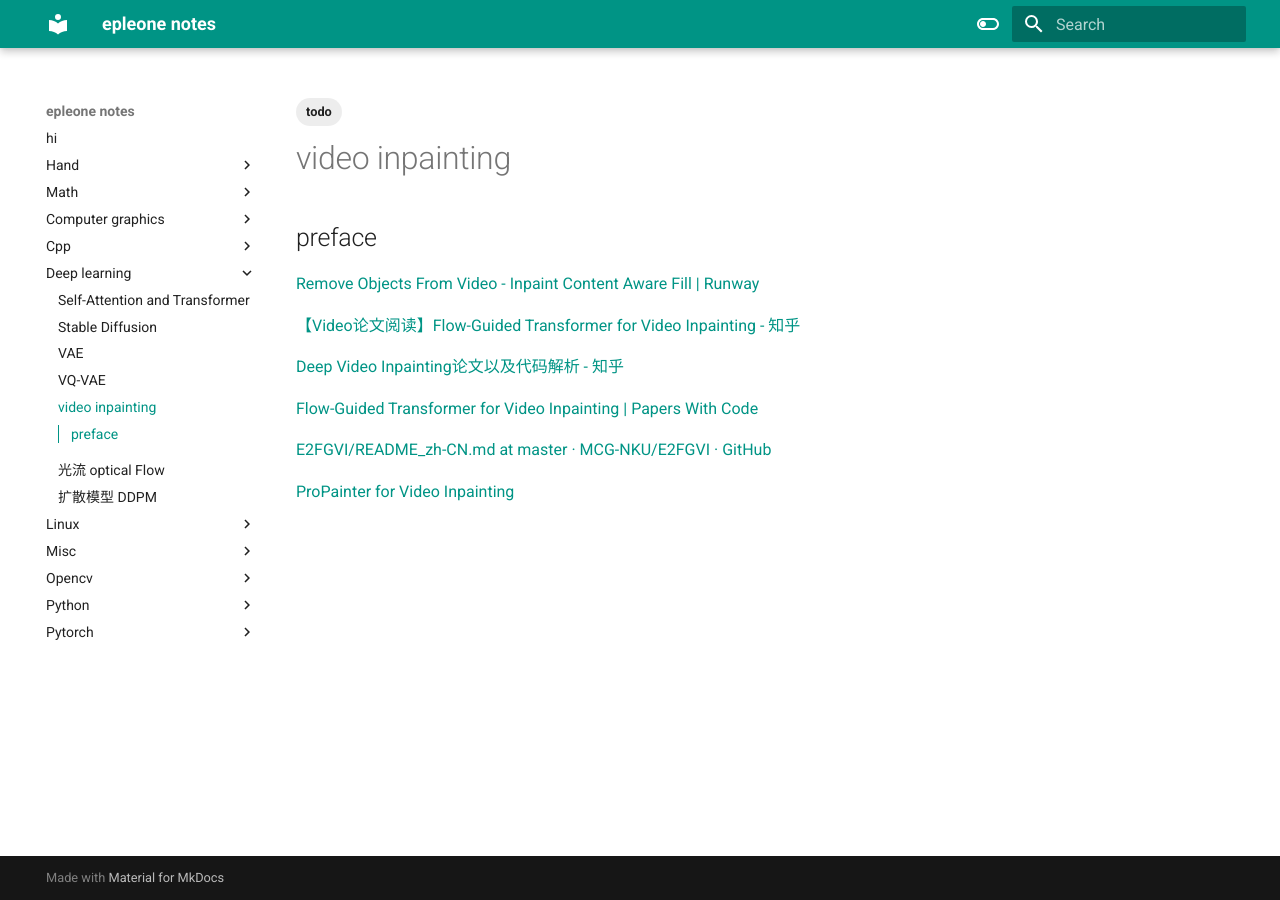
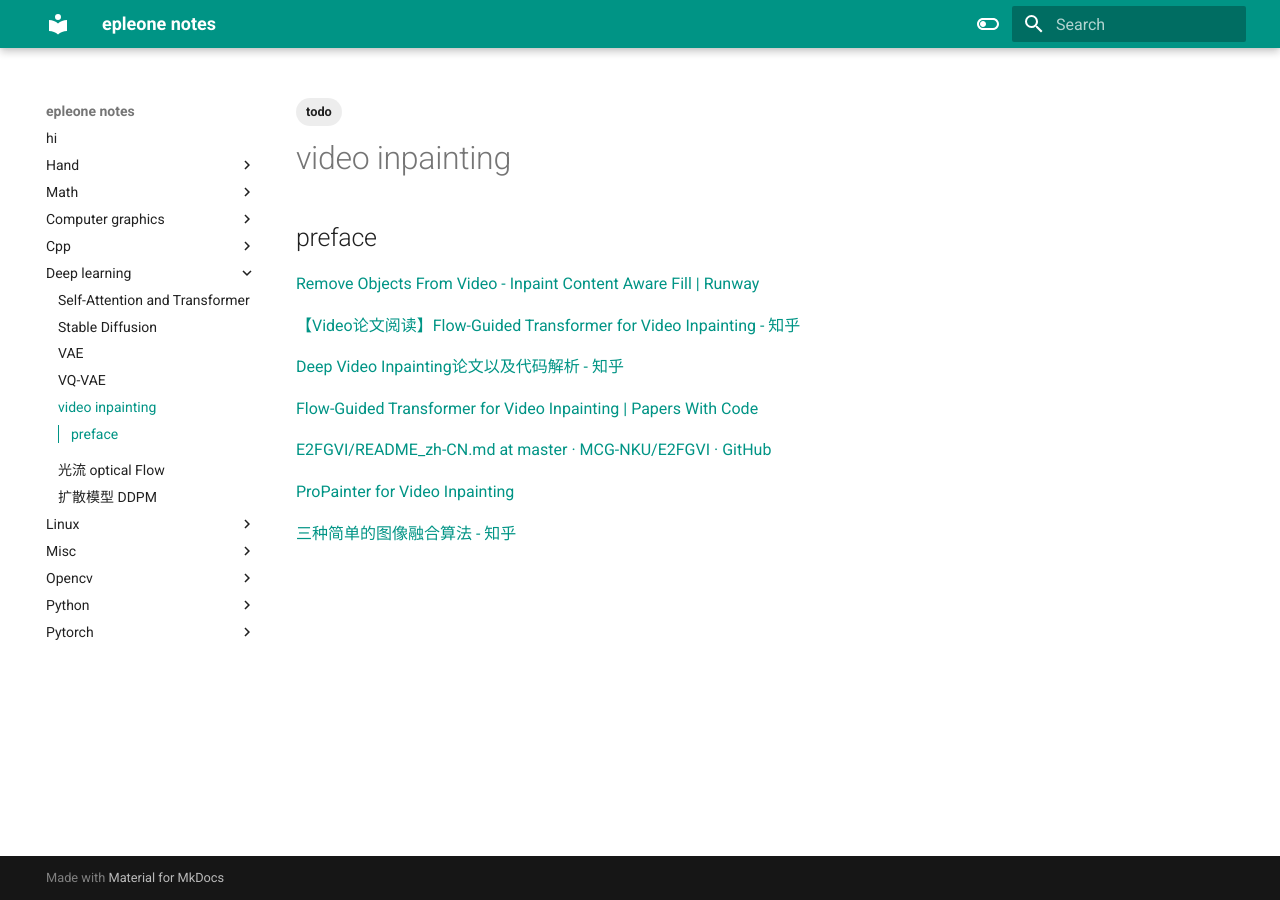
Before and after one commit to epleone/notes, an MkDocs documentation site: the page built from docs/deep learning/video inpainting.md, in a window 1280 px wide. Built offline with MkDocs 1.6.1 and Material for MkDocs 9.7.7, drawn with Linux system fonts in a browser that asks for light colours.

Commit message:
update notes for video inpainting

```diff
--- a/docs/deep learning/video inpainting.md
+++ b/docs/deep learning/video inpainting.md
@@ -21,3 +21,6 @@ tags:
 
 
 [ProPainter for Video Inpainting](https://shangchenzhou.com/projects/ProPainter/)
+
+
+[三种简单的图像融合算法 - 知乎](https://zhuanlan.zhihu.com/p/661538470)
```
